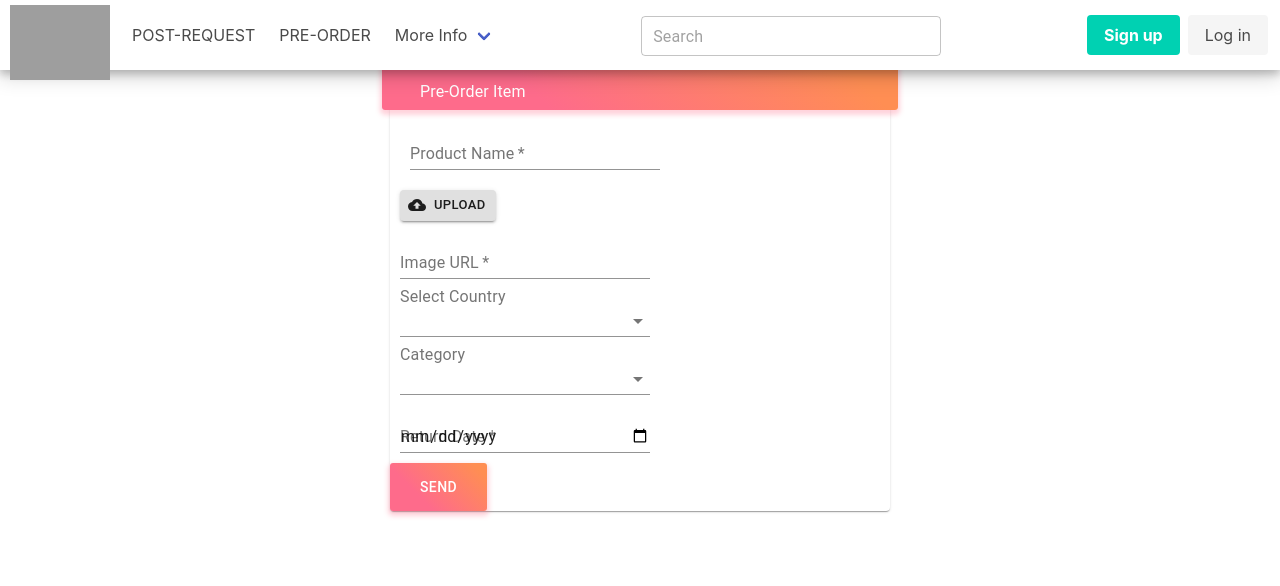
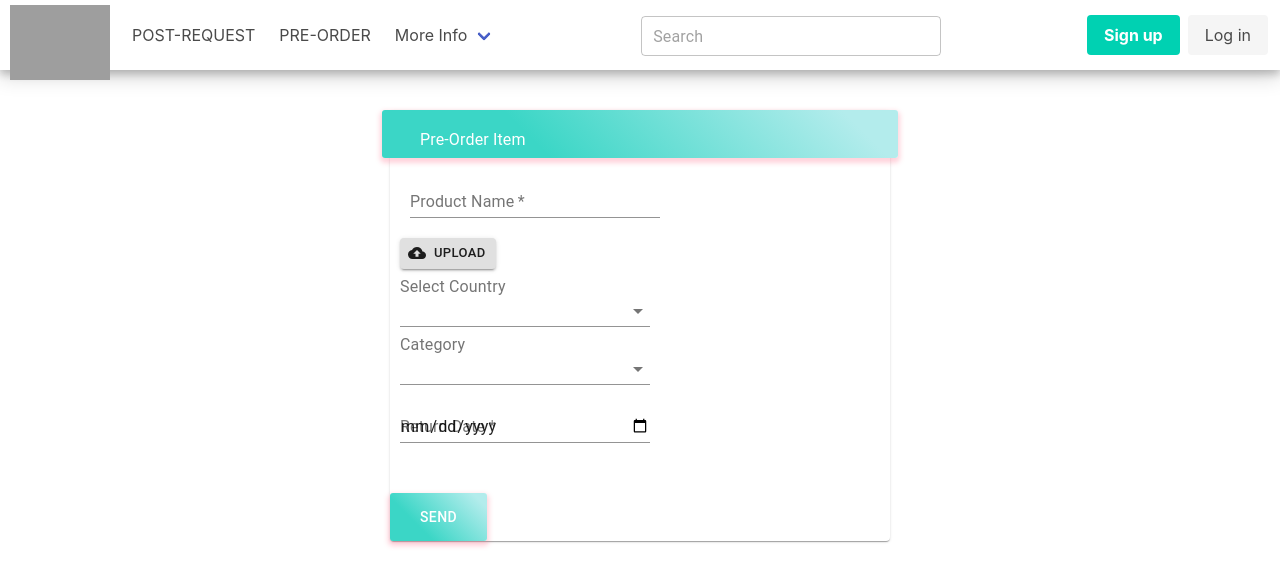
Before and after one commit to wilsontbx/buy-the-way-react, a React (Create React App) app: page /preorder in a window 1280 px wide. Shown: the top 586 px of the page. Built offline with nearby package versions, Linux system fonts and the light colour scheme; grey boxes are pictures that could not be loaded.

Commit message:
changed imageURL to take the actual image

```diff
--- a/src/components/pages/PreOrder.jsx
+++ b/src/components/pages/PreOrder.jsx
@@ -9,13 +9,14 @@ import axios from 'axios'
 
 const useStyles = makeStyles(() => ({
     root: {
-        background: 'linear-gradient(45deg, #FE6B8B 30%, #FF8E53 90%)',
+        background: 'linear-gradient(45deg, #3bd6c6 30%, #b3ecec 90%)',
         border: 0,
         borderRadius: 3,
         boxShadow: '0 3px 5px 2px rgba(255, 105, 135, .3)',
         color: 'white',
         height: 48,
         padding: '10px 30px',
+        marginTop: '40px'
 
 
     },
@@ -87,7 +88,7 @@ export default function PreOrder() {
     };
 
     const handleFormSubmission = () => {
-        backendService.preorderCreate(productname, country, category, foodexpiry, foodchilled, foodspecial, collectspecial, returndate,)
+        backendService.preorderCreate(productname, country, category, foodexpiry, foodchilled, foodspecial, collectspecial, returndate)
     }
     const classes = useStyles()
     return (
@@ -129,19 +130,12 @@ export default function PreOrder() {
                   <input accept="image/*" type="file" hidden />
                     </Button>
                 </Grid>
-                <Grid item direction="column" xs={6} className={classes.item} >
-                    <TextField
-                        required
-                        label="Image URL"
-                        id="imgURL"
-                        fullWidth
-                        value={imgURL}
-                        name="imgURL"
-                        onChange={function (e) {
-                            setImageURL(e.target.value)
-                        }}
-                    ></TextField>
-                </Grid>
+                {imgURL !== '' ? (<Grid item direction="column" xs={6} className={classes.item} >
+                    <Paper variant="outlined">
+                        <img src={imgURL} />
+                    </Paper>
+                </Grid>): ''}
+
                 <Grid item direction="column" xs={6} className={classes.item}>
                     <InputLabel id="country" >Select Country</InputLabel>
                     <Select
@@ -268,18 +262,11 @@ export default function PreOrder() {
                                 setProductname(e.target.value)
                             }}
                         ></TextField>
-                        <TextField
-                            required
-                            label="Image URL"
-                            id="imgURL"
-                            value={imgURL}
-                            fullWidth
-                            name="imgURL"
-                            className={classes.item}
-                            onChange={function (e) {
-                                setImageURL(e.target.value)
-                            }}
-                        ></TextField>
+                        <Grid item direction="column" xs={6} className={classes.item} >
+                            <Paper variant="outlined">
+                                <img src={imgURL} />
+                            </Paper>
+                        </Grid>
                         <TextField
                             required
                             label="Country"
--- a/src/services/backendAPI.js
+++ b/src/services/backendAPI.js
@@ -1,8 +1,8 @@
 import axios from "axios";
 import qs from "qs";
 
-const baseUrl = "https://buy-the-way-app.herokuapp.com/api/v1";
-// const baseUrl = "http://localhost:5000/api/v1";
+//const baseUrl = "https://buy-the-way-app.herokuapp.com/api/v1";
+const baseUrl = "http://localhost:5000/api/v1";
 
 const axiosInstance = axios.create({
   baseURL: baseUrl,
@@ -92,7 +92,7 @@ const backendAPI = {
   },
 
   preorderCreate: (productname, country, category, foodexpiry, foodchilled, foodspecial, collectspecial) => {
-    console.log('connecting to backend...')
+
     return axiosInstance.post("products/preorder/create", qs.stringify({
       productname: productname,
       country: country,
```
